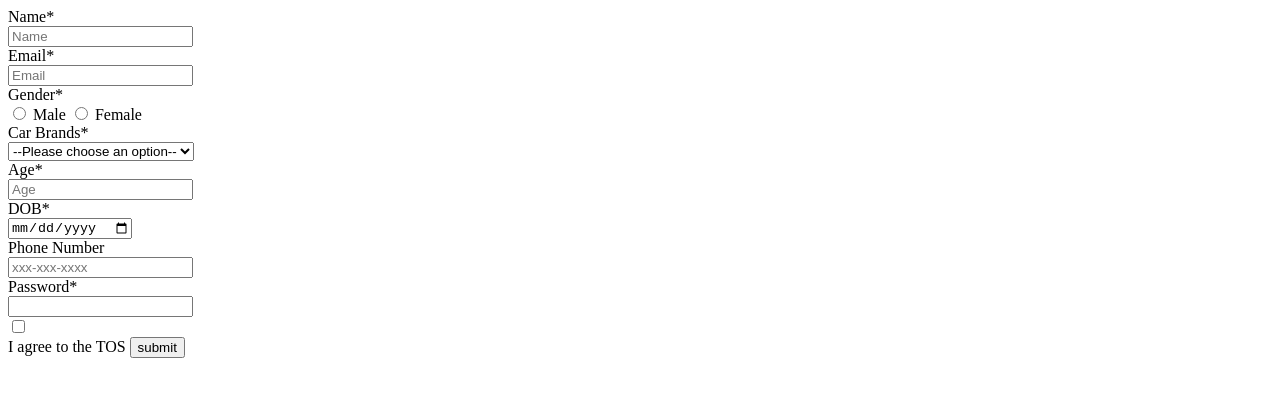
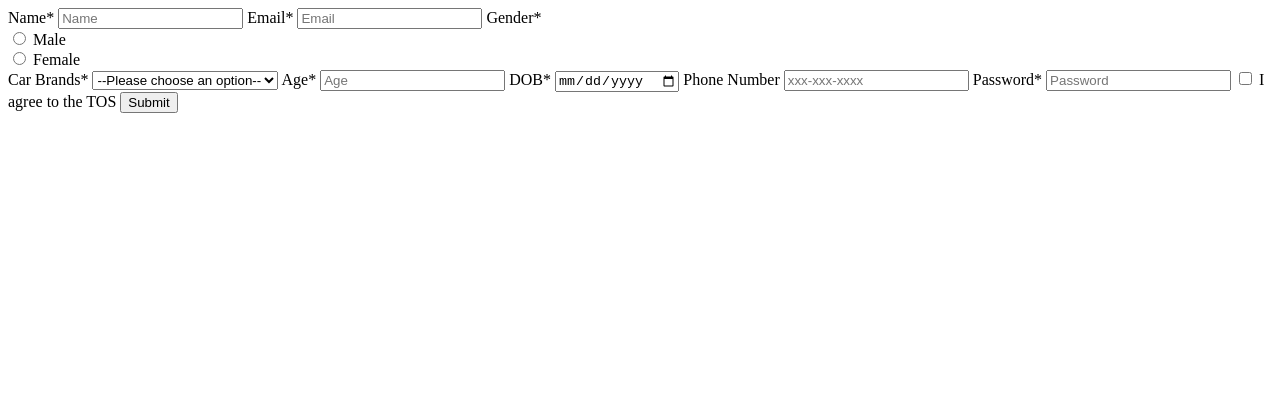
Before and after one commit to acciojob/signup-form-car-Mohit27071998, a website: page main.html in a window 1280 px wide. Drawn offline with Linux system fonts and the light colour scheme.

Commit message:
created a submission

```diff
--- a/main.html
+++ b/main.html
@@ -10,55 +10,47 @@
 	<!-- the entire body must be written by student -->
     <script type="text/javascript" src="./script.js">
 </script>
-	<form method="post">
- <div>
-        <label for="Name">Name*</label><br>
-        <input type="Name" id="Name" placeholder="Name" required>
- </div>
- <div>
-        <label for="Email">Email*</label><br>
-        <input type="Email" id="Email"  placeholder="Email" required>
- </div>
- <div>
-        <label for="gender">Gender*</label><br>
-       <input type="radio" id="gender_m" name="gender" required>
-	   <label for="gender_m">Male</label>
-	  <input type="radio" id="gender_f" name="gender" required>
-	 <label for="gender_f">Female</label>
- </div>
- <div>
-        <label for="Cars">Car Brands*</label><br>
-    <select id="Cars" required>
-		<option value="" disabled selected>--Please choose an option--</option>
-        <option value="bmw">BMW</option>
-        <option value="audi">Audi</option>
-        <option value="mercedez">Mercedez</option>
-    </select>
- </div>
- <div>
-        <label for="age">Age*</label><br>
-        <input type="number" id="age" placeholder="Age" required>
- </div>
+	<form method="POST" action="#" id="signup-form">
+  <label for="name">Name*</label>
+  <input type="text" id="name" name="name" placeholder="Name" required>
 
- <div>
-	 <label for="dob"> DOB*</label><br>
-        <input type="date" id="dob" required>
-</div>
+  <label for="email">Email*</label>
+  <input type="email" id="email" name="email" placeholder="Email" required>
 
- <div>
-	 <label for="number">Phone Number</label><br>
-        <input type="tel" id="tel" placeholder="xxx-xxx-xxxx">
- </div>
+  <label for="gender">Gender*</label><br>
+  <input type="radio" id="gender_m" name="gender" value="male" required>
+  <label for="gender_m">Male</label><br>
+  <input type="radio" id="gender_f" name="gender" value="female" required>
+  <label for="gender_f">Female</label><br>
 
-<div>
-	   <label for="Password">Password*</label><br>
-        <input type="number" id="Password" required >
-</div>
+  <label for="cars">Car Brands*</label>
+  <select id="cars" name="cars" required>
+    <option value="" disabled selected>--Please choose an option--</option>
+    <option value="BMW">BMW</option>
+    <option value="Audi">Audi</option>
+    <option value="Mercedez">Mercedez</option>
+  </select>
 
-		<input type="checkbox" required id="tos"><br>
-		<label for="tos">I agree to the TOS</label>
-		<button type="submit">submit</button>
+  <label for="age">Age*</label>
+  <input type="number" id="age" name="age" placeholder="Age" required>
+
+  <label for="dob">DOB*</label>
+  <input type="date" id="dob" name="dob" required>
+
+  <label for="tel">Phone Number</label>
+  <input type="tel" id="tel" name="tel" placeholder="xxx-xxx-xxxx" pattern="[0-9]{3}-[0-9]{3}-[0-9]{4}">
+
+  <label for="password">Password*</label>
+  <input type="password" id="password" name="password" placeholder="Password" required>
+
+  <label for="tos">
+    <input type="checkbox" id="tos" name="tos" required>
+    I agree to the TOS
+  </label>
+
+  <button type="submit">Submit</button>
 </form>
+
 </body>
 
 </html>
```
